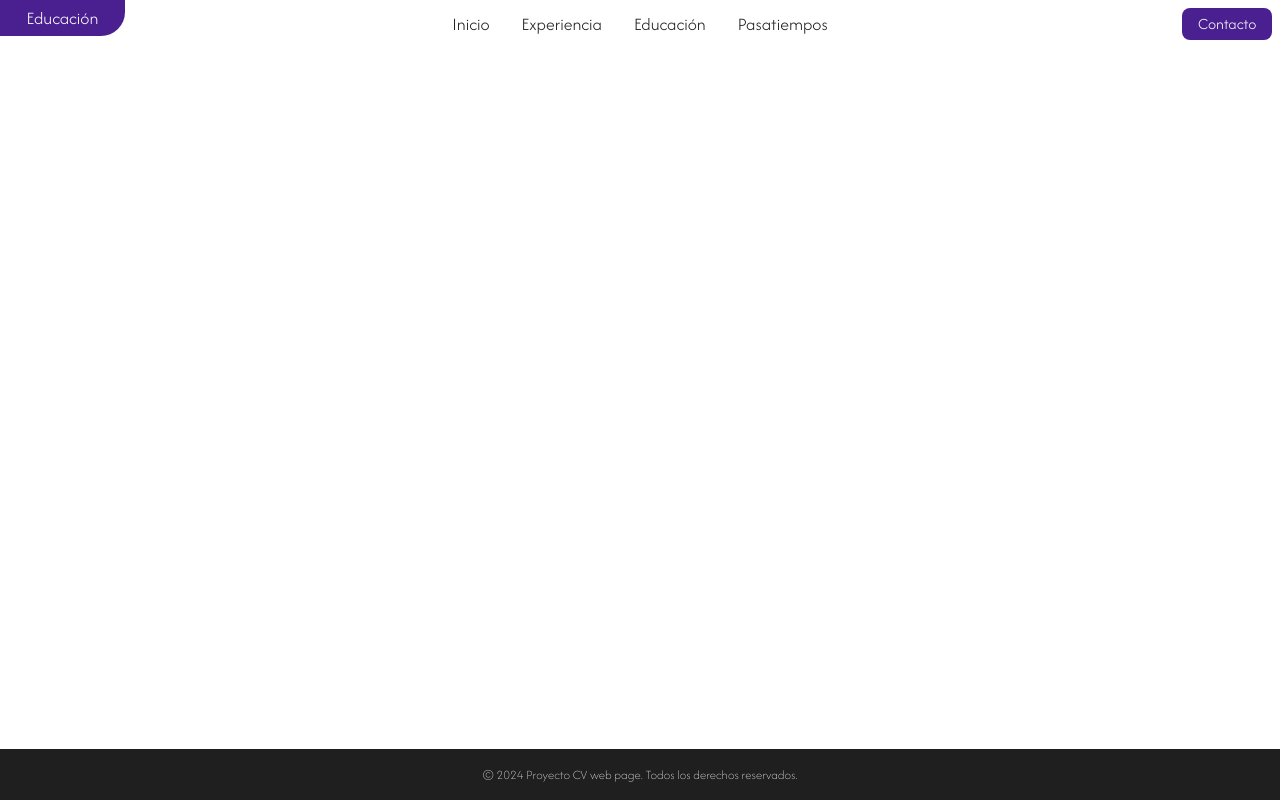
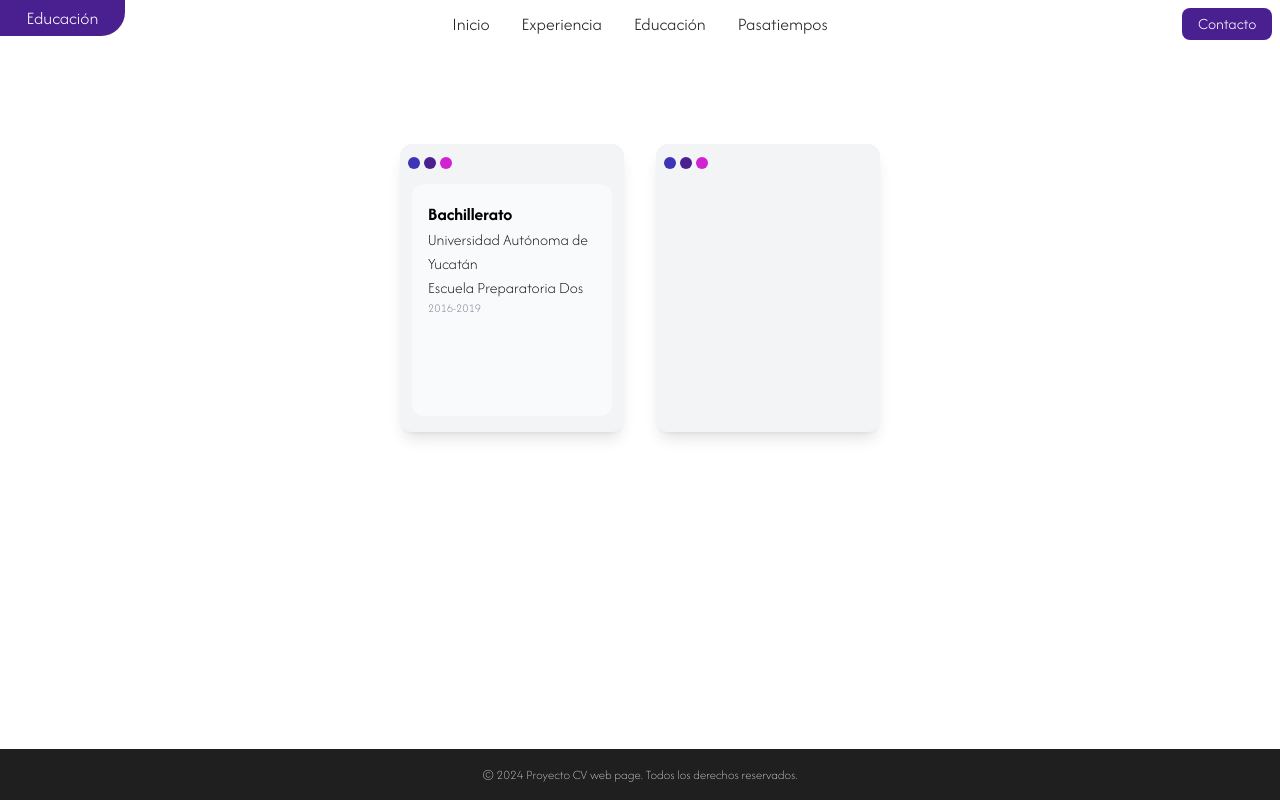
Before and after one commit to AValRS/cv-web-page-aws, a SvelteKit app: page /academic in a window 1280 px wide. Built offline with nearby package versions, Linux system fonts and the light colour scheme.

Commit message:
Tarjetas pestaña educación

```diff
--- a/src/routes/academic/+page.svelte
+++ b/src/routes/academic/+page.svelte
@@ -0,0 +1,96 @@
+<script>
+    import { fly } from 'svelte/transition';
+	let visible_t1 = false;
+	let visible_t2 = false;
+
+    setTimeout(() => {
+        visible_t1 = true;
+    }, 500);
+
+    setTimeout(() => {
+        visible_t2 = true;
+    }, 700);
+
+</script>
+
+<div class="m-20 grid grid-cols-1 sm:grid-cols-2 md:grid-cols-2">
+    <div class="card-space flex justify-center lg:justify-end">
+        {#if visible_t1}
+            <div class="card bg-gray-100 w-56 h-72 rounded-xl m-4 shadow-lg transition-transform transform hover:scale-105 will-change-transform"
+                transition:fly={{ y: 200, duration: 2000 }}>
+                <div class="flex p-2 gap-1">
+                    <div>
+                        <span class="circle1 inline-block center w-3 h-3 rounded-full"></span>
+                    </div>
+                    <div class="circle">
+                        <span class="circle2 inline-block center w-3 h-3 rounded-full"></span>
+                    </div>
+                    <div class="circle">
+                        <span class="circle3 box inline-block center w-3 h-3 rounded-full"></span>
+                    </div>
+                </div>
+                <div class="card-container flex">
+                    <div class="card-content flex-grow mx-3 bg-gray-50 rounded-xl">
+                        <h3 class="text-lg font-bold">Bachillerato</h3>
+                        <h3>Universidad Autónoma de Yucatán</h3>
+                        <h3>Escuela Preparatoria Dos</h3>
+                        <p class="subtext text-xs text-gray-500">2016-2019</p>
+                    </div>
+                </div>
+            </div>
+        {/if}
+    </div>
+    <div class="card-space flex justify-center lg:justify-start">
+        {#if visible_t2}
+        <div class="card bg-gray-100 w-56 h-72 rounded-xl m-4 shadow-lg transition-transform transform hover:scale-105 will-change-transform"
+            transition:fly={{ y: 200, duration: 2000 }}>
+            <div class="flex p-2 gap-1">
+                <div>
+                    <span class="circle1 inline-block center w-3 h-3 rounded-full"></span>
+                </div>
+                <div>
+                    <span class="circle2 inline-block center w-3 h-3 rounded-full"></span>
+                </div>
+                <div>
+                    <span class="circle3 box inline-block center w-3 h-3 rounded-full"></span>
+                </div>
+            </div>
+            <div class="card-container bg-white">
+                <div class="">
+
+                </div>
+            </div>
+        </div>
+    {/if}
+    </div>
+</div>
+
+<style>
+.card-space{
+    min-width: 14rem;
+    min-height: 20rem;
+}
+
+.card:hover{
+    transition: 0.8s;
+
+}
+.circle1{
+    background-color: #3d34b8;
+
+}
+.circle2{
+    background-color: #4a1f90;
+}
+
+.circle3{
+    background-color: #d122d1;
+}
+
+.card-content{
+    padding: 1rem;
+    font-weight: 200;
+    min-height: 14.5rem;
+}
+
+</style>
```
